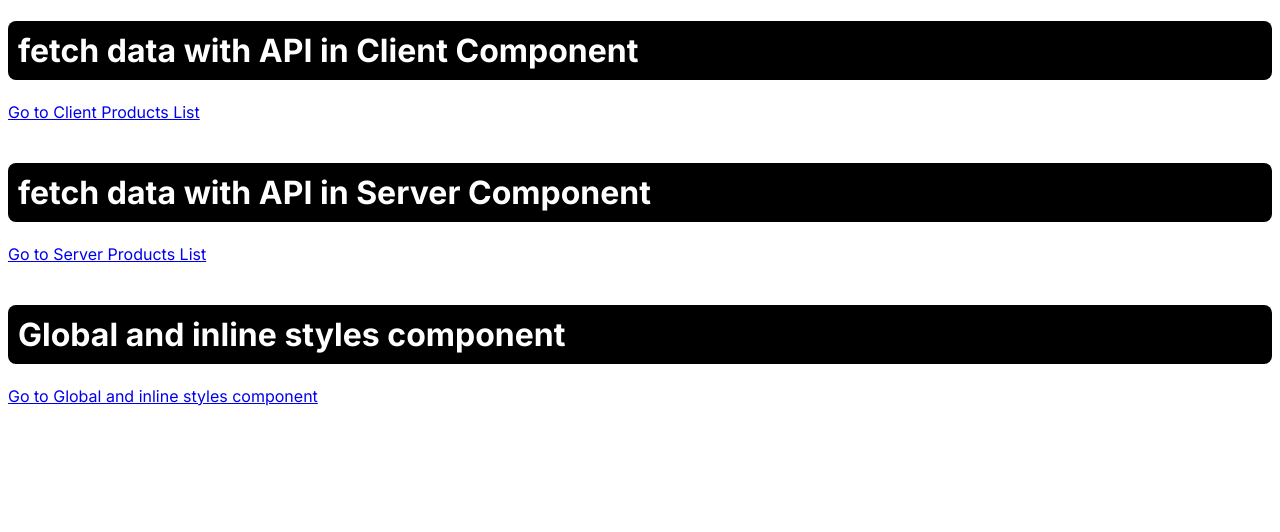
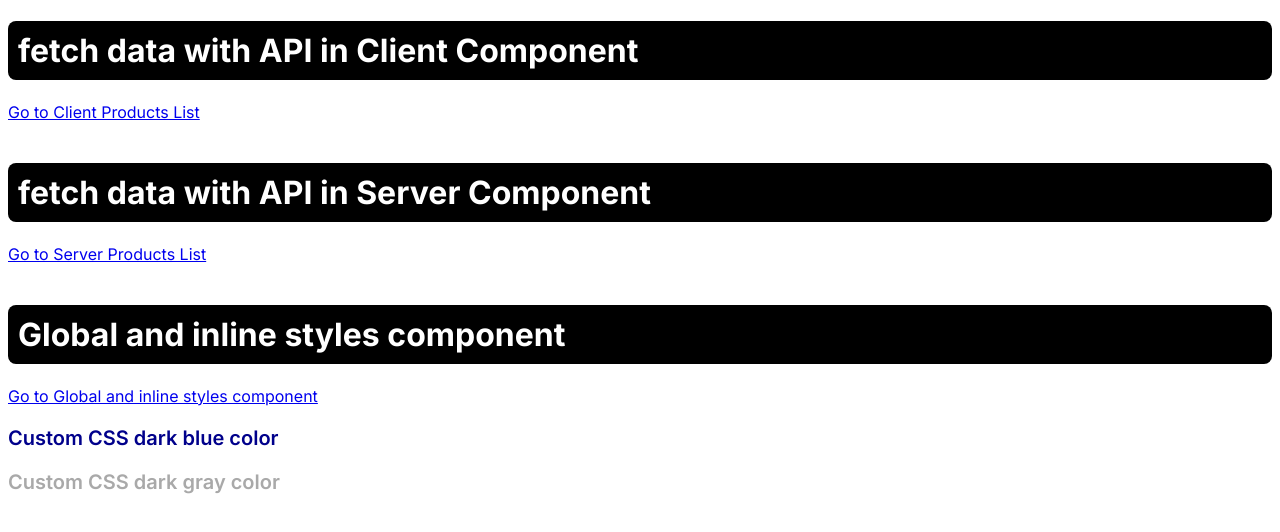
Before and after one commit to Shahrukh-elRed/next-js-demo, a Next.js app: page / in a window 1280 px wide. Shown: the top 532 px of the page. Built offline with nearby package versions, Linux system fonts and the light colour scheme.

Commit message:
modular css

```diff
--- a/src/app/page.js
+++ b/src/app/page.js
@@ -1,5 +1,7 @@
 "use client"
 import Link from "next/link";
+import style1 from "@/other.module.css";
+import style2 from "@/custom.module.css";
 
 export default function Home() {
 
@@ -15,6 +17,8 @@ export default function Home() {
       <br />
       <h1>Global and inline styles component</h1>
       <Link href="/user">Go to Global and inline styles component</Link>
+      <div className={style1.main}>Custom CSS dark blue color</div>
+      <div className={style2.main}>Custom CSS dark gray color</div>
     </main>
   )
 }
--- /dev/null
+++ b/src/custom.module.css
@@ -0,0 +1,7 @@
+.main {
+    color: darkgray;
+    display: flex;
+    margin: 20px 0;
+    font-size: 20px;
+    font-weight: 600;
+}
--- /dev/null
+++ b/src/other.module.css
@@ -0,0 +1,7 @@
+.main {
+    color: darkblue;
+    display: flex;
+    margin: 20px 0;
+    font-size: 20px;
+    font-weight: 600;
+}
```
